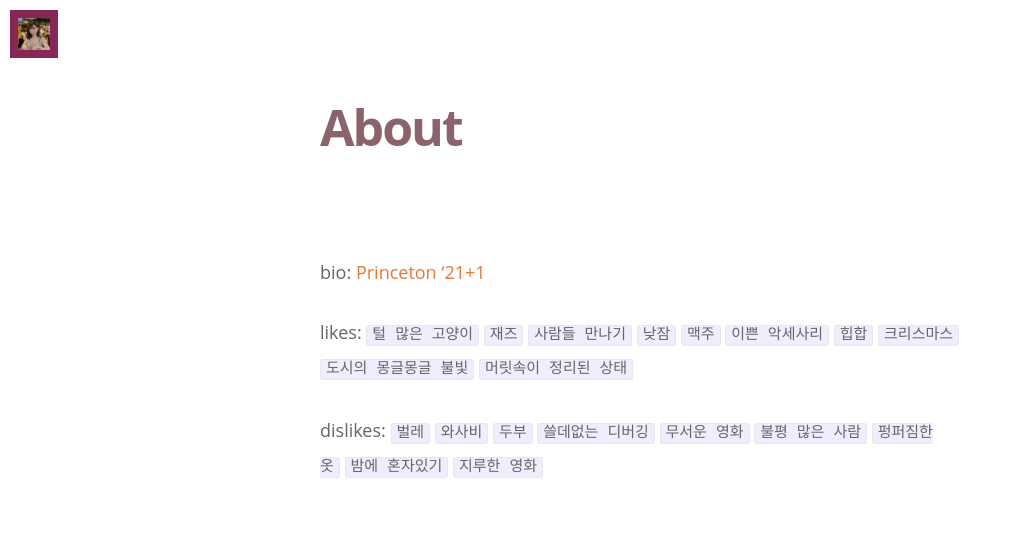
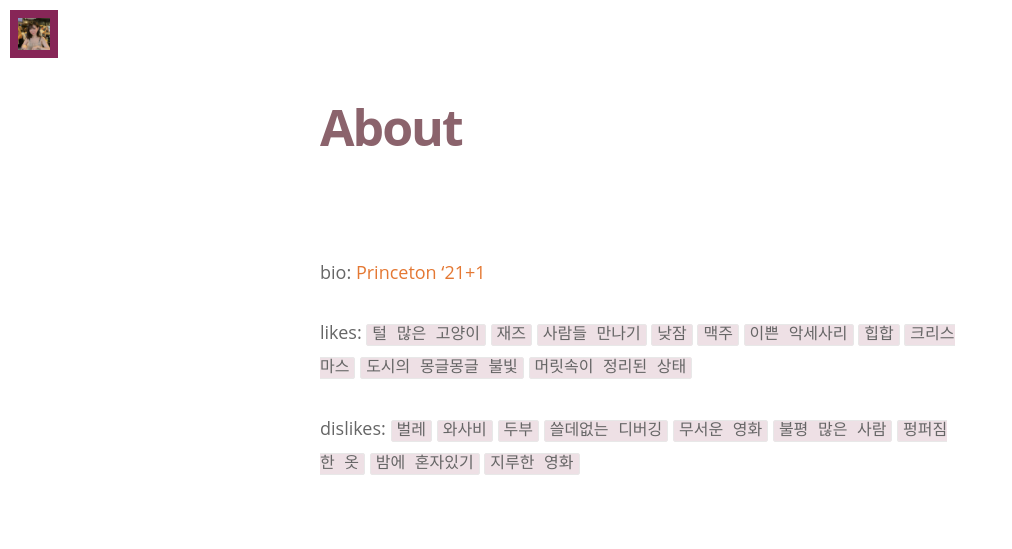
Before and after one commit to minniie/minniie.github.io, a Jekyll site: the page built from about.md, in a window 1280 px wide. Shown: the top 549 px of the page, without its empty margins (0-1012 px from the left). Built offline with Jekyll 4.4.1, drawn with Linux system fonts in a browser that asks for light colours; nearby versions of some CDN libraries; some web fonts are replaced; grey boxes are pictures that could not be loaded.

Commit message:
Update main.sass

```diff
--- a/css/main.sass
+++ b/css/main.sass
@@ -611,10 +611,10 @@ body
 
 pre,
 code
-  font-size: 15px
+  font-size: 16px
   border: 1px solid #e8e8e8
   border-radius: 3px
-  background-color: #eef
+  background-color: #EEE0E5
 
 code
   padding: 1px 5px
```
